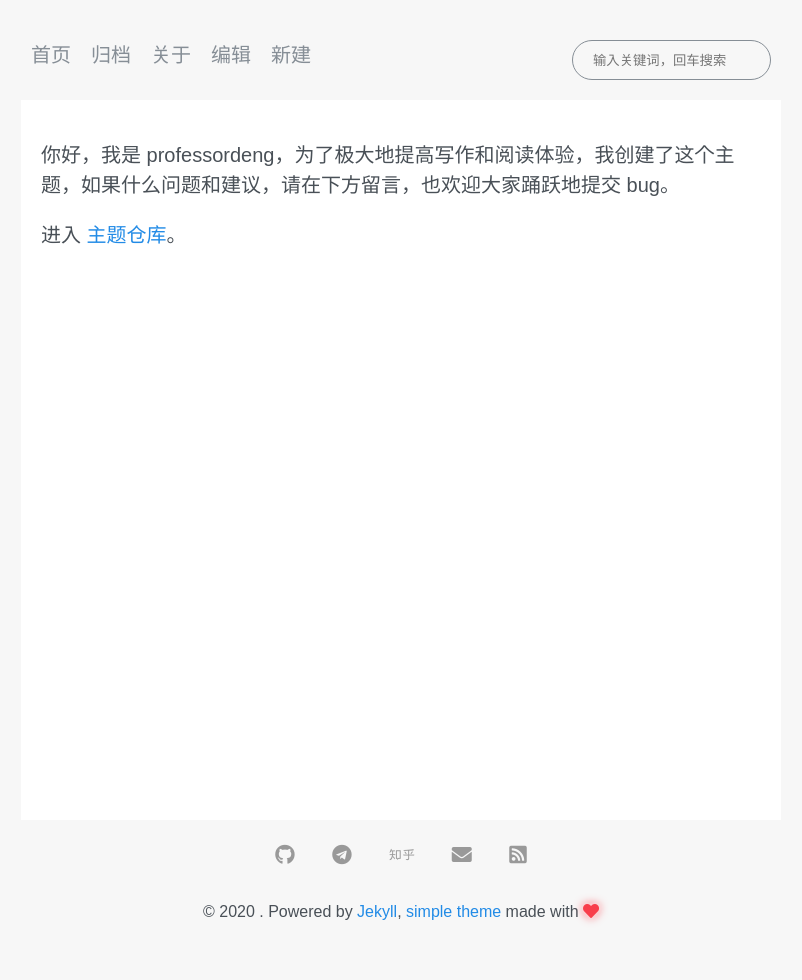
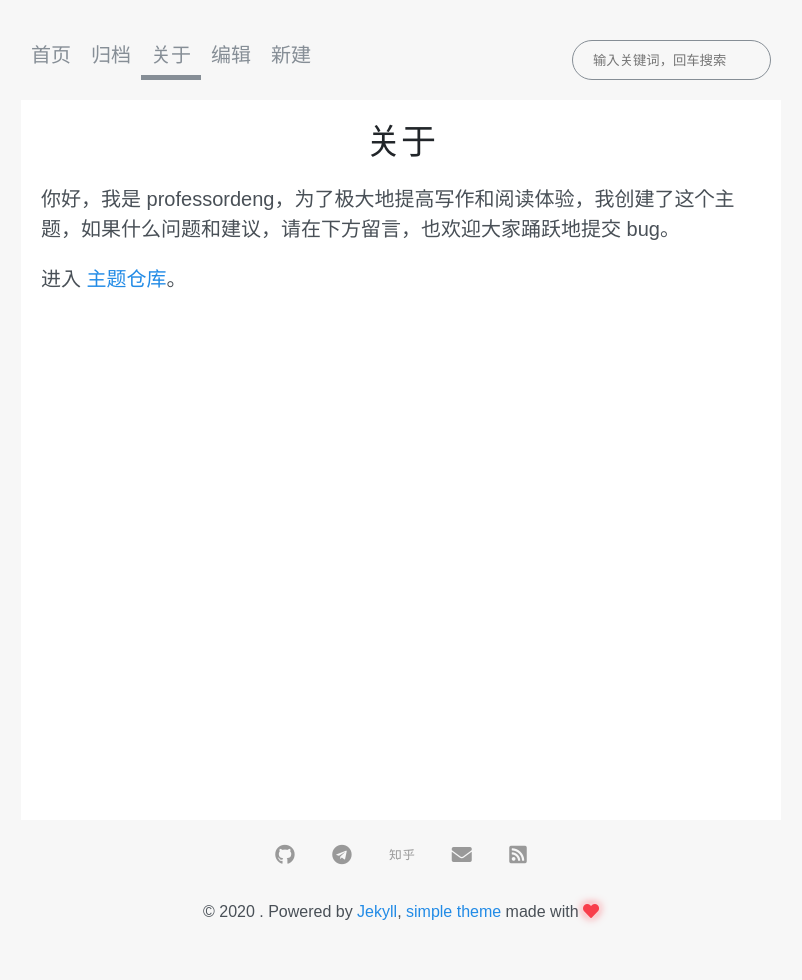
Before and after one commit to whenfung/simple, a Jekyll site: the page built from about.md, in a window 1280 px wide. Shown: the whole page, without its empty margins (239-1041 px from the left). Built offline with Jekyll 4.4.1, drawn with Linux system fonts in a browser that asks for light colours; nearby versions of some CDN libraries; comment, search, counter and statistics services are not loaded.

Commit message:
导航栏对应高亮

```diff
--- a/_includes/nav.html
+++ b/_includes/nav.html
@@ -4,9 +4,9 @@
   </div>
 
   <div class="nav-links">
-    <a href="{{ site.baseurl }}/">首页</a>
-    <a href="{{ site.baseurl }}/archives.html">归档</a>
-    <a href="{{ site.baseurl }}/about.html">关于</a>
+    <a href="{{ site.baseurl }}/" {% if page.title == "首页"%} class="navactive" {% endif %} >首页</a>
+    <a href="{{ site.baseurl }}/archives.html" {% if page.title == "归档"%} class="navactive" {% endif %} >归档</a>
+    <a href="{{ site.baseurl }}/about.html" {% if page.title == "关于" %} class="navactive" {% endif %} >关于</a>
     <a href="https://github.com/professordeng/simple/edit/gh-pages/{{ page.path }}">编辑</a>
     <a href="https://github.com/professordeng/simple/new/gh-pages/_post">新建</a>
   </div>
--- a/_sass/includes/_nav.scss
+++ b/_sass/includes/_nav.scss
@@ -56,3 +56,7 @@
     }
   }
 }
+
+.navactive {
+  border-bottom: .25rem solid var(--gray-600);
+}
--- a/about.md
+++ b/about.md
@@ -1,5 +1,6 @@
 ---
 layout: page
+title: 关于
 comment: true
 ---
 
```
